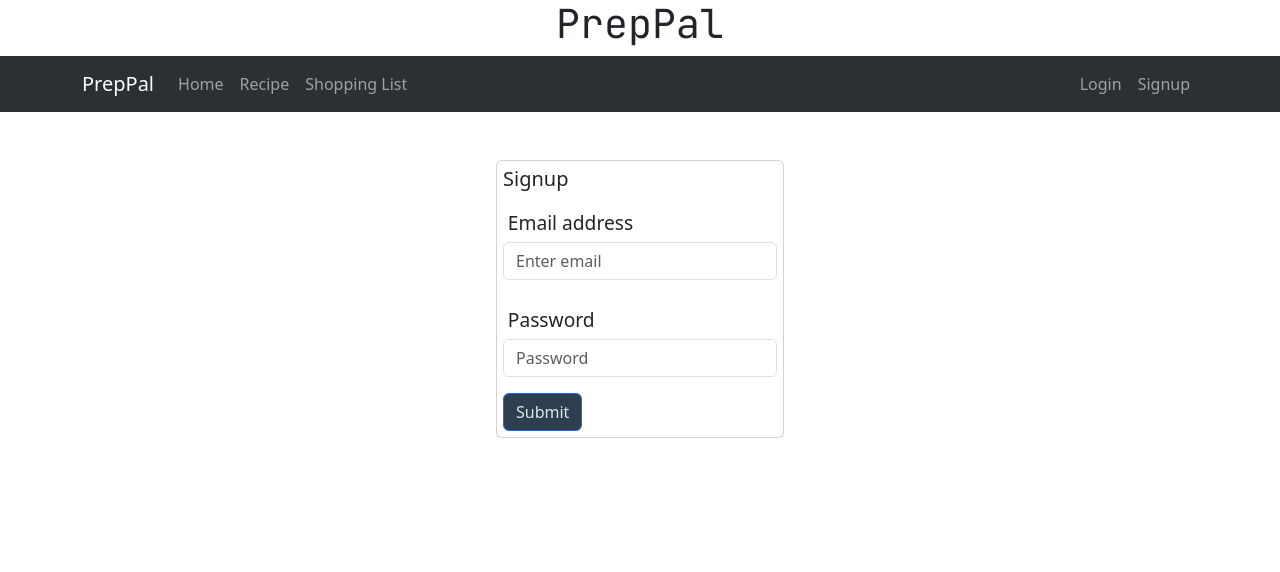
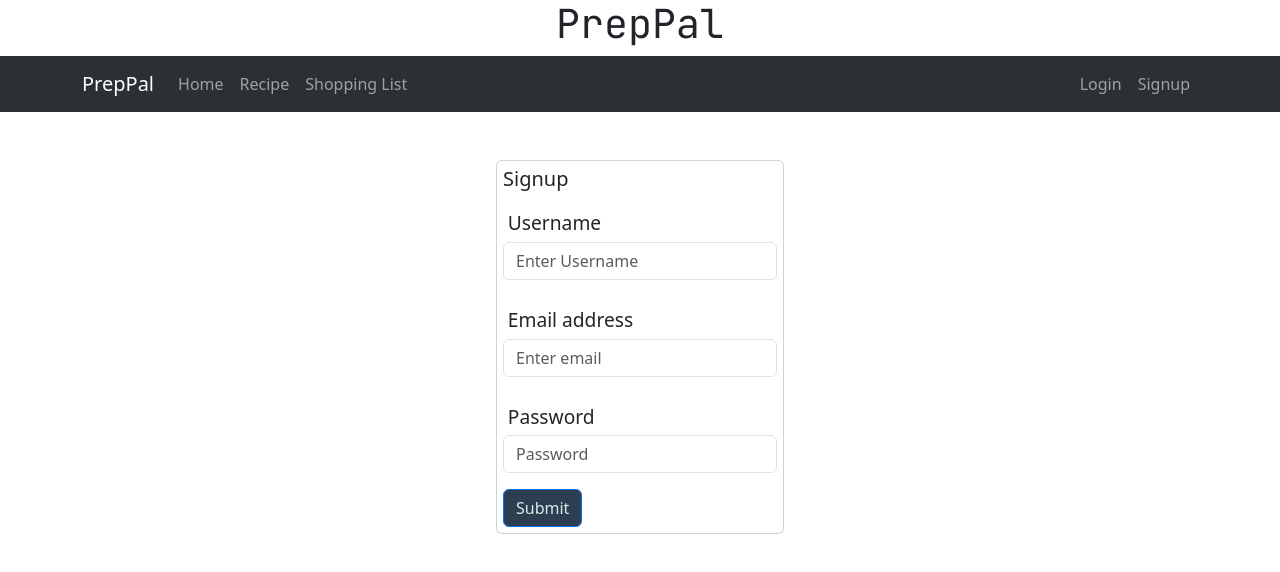
Before and after one commit to delantetr/literate-lamp, a React (Create React App) app in the folder client/: page /Signup in a window 1280 px wide. Shown: the top 572 px of the page. Built offline with nearby package versions, Linux system fonts and the light colour scheme.

Commit message:
added more codes for login and siginup pages

```diff
--- a/client/src/App.js
+++ b/client/src/App.js
@@ -27,7 +27,7 @@ function App() {
           {/* Navbar */}
           <Navbar expand="lg" className="bg-body-tertiary" data-bs-theme='dark'>
             <Container>
-              <Navbar.Brand as={Link} to={'/Home'}>PrepPal</Navbar.Brand>
+              <Navbar.Brand as={Link} to={'/'}>PrepPal</Navbar.Brand>
               <Navbar.Toggle aria-controls="basic-navbar-nav" />
               <Navbar.Collapse id="basic-navbar-nav">
                 <Nav className="me-auto">
--- a/client/src/pages/Login.js
+++ b/client/src/pages/Login.js
@@ -1,26 +1,59 @@
-import React from 'react';
+import React, { useState } from 'react';
 import { Button, Form, Card } from 'react-bootstrap';
+import { useMutation } from '@apollo/client';
+import { LOGIN } from '../utils/mutations';
+import { Link } from 'react-router-dom';
+import Auth from '../utils/auth';
 
-const Login = () => {
+
+
+
+const Login = (props) => {
+  const [formState, setFormState] = useState({ email: '', password: '' });
+  const [login, { error }] = useMutation(LOGIN);
+
+  const handleFormSubmit = async (event) => {
+    event.preventDefault();
+    try {
+      const mutationResponse = await login({
+        variables: { email: formState.email, password: formState.password },
+      });
+      const token = mutationResponse.data.login.token;
+      Auth.login(token);
+    } catch (e) {
+      console.log(e);
+    }
+  };
+
+  const handleChange = (event) => {
+    const { name, value } = event.target;
+    setFormState({
+      ...formState,
+      [name]: value,
+    });
+  };
   return (
     <main className='flex-row justify-center mb-4'>
       <div className='mt-5'>
+        <div className='container' class='m-3'>
+        <Link to='/signup'>← Go to Signup</Link>
+        </div>
         <Card style={{ width: '18rem' }}>
           <Card.Body>
             {/* Card Title */}
             <Card.Title>Login</Card.Title>
 
             {/* Login Form */}
-            <Form>
+            <Form onSubmit={handleFormSubmit}>
               <Form.Group className="mb-3" controlId="formBasicEmail">
                 <Form.Label>Email address</Form.Label>
-                <Form.Control type="email" placeholder="Enter email" />
+                <Form.Control type="email" id="email" placeholder="Enter email" onChange={handleChange} />
                 {/* You can add any additional text or labels here */}
               </Form.Group>
 
               <Form.Group className="mb-3" controlId="formBasicPassword">
                 <Form.Label>Password</Form.Label>
-                <Form.Control type="password" placeholder="Password" />
+                <Form.Control type="password" id="pwd" placeholder="Password" onChange={handleChange}/>
                 <Form.Text className="text-muted">
                   We'll never share your email with anyone else.
                 </Form.Text>
--- a/client/src/pages/Signup.js
+++ b/client/src/pages/Signup.js
@@ -6,7 +6,7 @@ import { ADD_USER } from '../utils/mutations';
 
 import Auth from '../utils/auth';
 
-const Signup = () => {
+const Signup =(props) => {
   const [formState, setFormState] = useState({
     username: '',
     email: '',
@@ -53,11 +53,21 @@ const Signup = () => {
             <Card.Body>
               <Card.Title>Signup</Card.Title>
               <Form onSubmit={handleFormSubmit}>
+              <Form.Group className="mb-3" controlId="formBasicPassword">
+                  <Form.Label>Username</Form.Label>
+                  <Form.Control
+                    type="User"
+                    name="User"
+                    placeholder="Enter Username"
+                    onChange={handleChange}
+                  />
+                </Form.Group>
                 <Form.Group className="mb-3" controlId="formBasicEmail">
                   <Form.Label>Email address</Form.Label>
                   <Form.Control
                     type="email"
                     name="email"
+                    id="email"
                     placeholder="Enter email"
                     onChange={handleChange}
                   />
@@ -69,6 +79,7 @@ const Signup = () => {
                   <Form.Control
                     type="password"
                     name="password"
+                    id="pwd"
                     placeholder="Password"
                     onChange={handleChange}
                   />
```
Also changed, not shown: client/src/utils/auth.js (+4 -4 lines).
